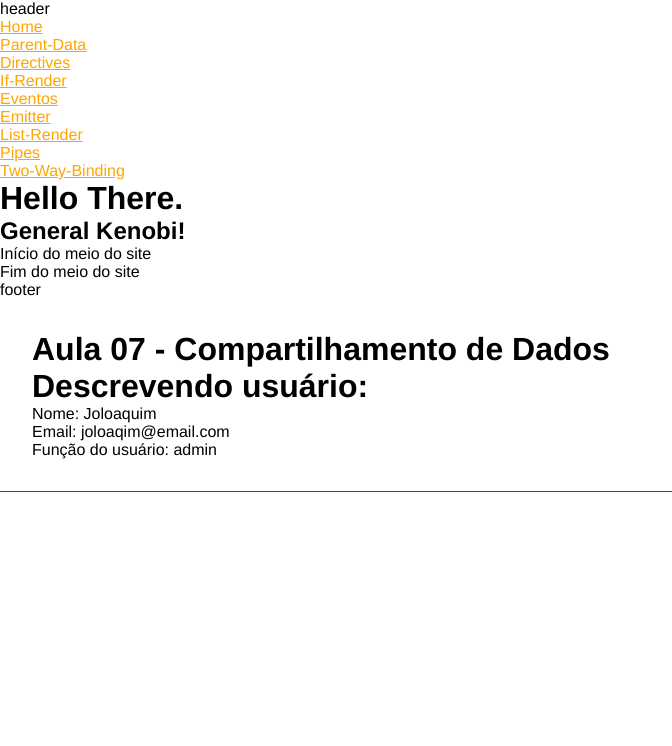
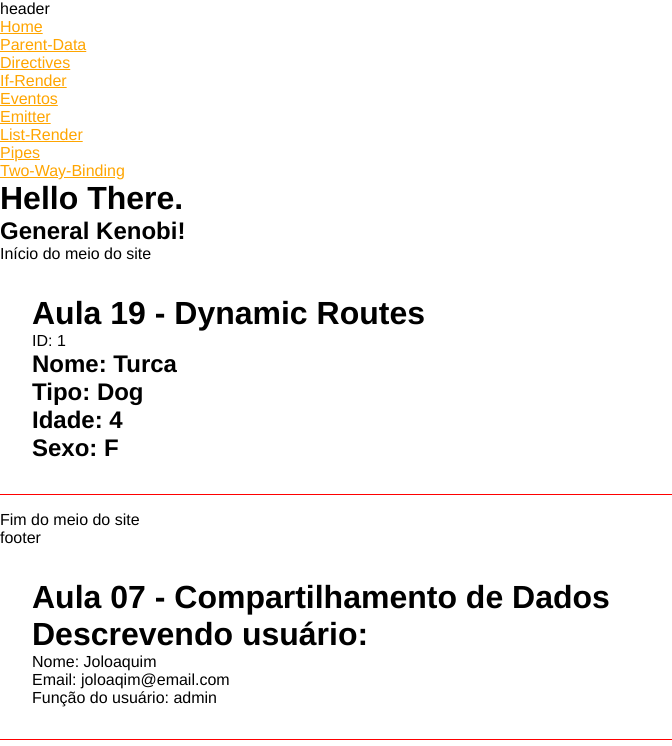
Before and after one commit to Josius/Estudos-Angular-Parte-1-Fundamentos, an Angular app: page /list-render/1 in a window 1280 px wide. Before the commit this address led to /. Shown: the top 746 px of the page, without its empty margins (0-672 px from the left). Built offline with nearby package versions, Linux system fonts and the light colour scheme; data requests are answered from the project's data file.

Commit message:
adiciona aula 19 Dynamic Routes - recuperando um único objeto da lista de objetos

```diff
--- a/src/app/app-routing.module.ts
+++ b/src/app/app-routing.module.ts
@@ -9,6 +9,7 @@
 import { ParentDataComponent } from "./components/parent-data/parent-data.component";
 import { PipesComponent } from "./components/pipes/pipes.component";
 import { TwoWayBindingComponent } from "./components/two-way-binding/two-way-binding.component";
+import { ItemDetailComponent } from "./components/item-detail/item-detail.component";
 
 const routes: Routes = [
     {path: '', component: FirstComponentComponent},
@@ -18,6 +19,7 @@
     {path: 'eventos', component: EventosComponent},
     {path: 'emitter', component: EmitterComponent},
     {path: 'list-render', component: ListRenderComponent},
+    {path: 'list-render/:id', component: ItemDetailComponent},
     {path: 'pipes', component: PipesComponent},
     {path: 'two-way-binding', component: TwoWayBindingComponent}
 ]
--- a/src/app/app.module.ts
+++ b/src/app/app.module.ts
@@ -15,6 +15,7 @@
 import { ListRenderComponent } from './components/list-render/list-render.component';
 import { PipesComponent } from './components/pipes/pipes.component';
 import { TwoWayBindingComponent } from './components/two-way-binding/two-way-binding.component';
+import { ItemDetailComponent } from './components/item-detail/item-detail.component';
 
 @NgModule({
   declarations: [
@@ -28,7 +29,8 @@
     ChangeNumberComponent,
     ListRenderComponent,
     PipesComponent,
-    TwoWayBindingComponent
+    TwoWayBindingComponent,
+    ItemDetailComponent
   ],
   imports: [
     BrowserModule,
--- /dev/null
+++ b/src/app/components/item-detail/item-detail.component.html
@@ -0,0 +1,8 @@
+<div *ngIf="animal" class="aula">
+	<h1>Aula 19 - Dynamic Routes</h1>
+	<p>ID: {{ animal.id }}</p>
+	<h2>Nome: {{ animal.name }}</h2>
+	<h2>Tipo: {{ animal.type }}</h2>
+	<h2>Idade: {{ animal.age }}</h2>
+	<h2>Sexo: {{ animal.sex }}</h2>
+</div>
--- /dev/null
+++ b/src/app/components/item-detail/item-detail.component.ts
@@ -0,0 +1,23 @@
+import { Component } from '@angular/core';
+import { Animal } from 'src/app/interfaces/Animal';
+import { ActivatedRoute } from '@angular/router';
+import { ListService } from 'src/app/services/list.service';
+
+@Component({
+  selector: 'app-item-detail',
+  templateUrl: './item-detail.component.html',
+  styleUrls: ['./item-detail.component.css']
+})
+export class ItemDetailComponent {
+
+  animal?: Animal;
+
+  constructor(private listService: ListService, private route: ActivatedRoute) {
+    this.getAnimal();
+  }
+
+  getAnimal() {
+    const id = Number(this.route.snapshot.paramMap.get('id'));
+    this.listService.getItem(id).subscribe((animal) => (this.animal = animal));
+  }
+}
--- a/src/app/components/list-render/list-render.component.html
+++ b/src/app/components/list-render/list-render.component.html
@@ -3,10 +3,15 @@
     <h1>Aula 13 - Importância das Interfaces</h1>
     <h1>Aula 16 - Services do Angular</h1>
     <h1>Aula 18 - Requisições HTTP</h1>
+    <h1>Aula 19 - Dynamic Routes</h1>
     <h2>Animais:</h2>
     <ul>
         <li *ngFor="let animal of animals">
-            Nome: {{ animal.name }} -   Tipo: {{ animal.type }}
+            <!-- linha abaixo, código da aula 19 -->
+            Nome: <a routerLink="/list-render/{{ animal.id }}">{{ animal.name }}</a> -   Tipo: {{ animal.type }}
+
+            <!-- linha abaixo, código das aulas 12, 13, 16 e 18 -->
+            <!-- Nome: {{ animal.name }} -   Tipo: {{ animal.type }} -->
             <button (click)="showAge(animal)">Show age</button>
             <button (click)="removeAnimal(animal)">Excluir</button>
         </li>
--- a/src/app/interfaces/Animal.ts
+++ b/src/app/interfaces/Animal.ts
@@ -1,4 +1,5 @@
 export interface Animal {
+    id: number;
     name: string;
     type: string;
     age: number;
--- a/src/app/services/list.service.ts
+++ b/src/app/services/list.service.ts
@@ -19,4 +19,9 @@
   getAll(): Observable<Animal[]> {
     return this.http.get<Animal[]>(this.apiUrl);
   }
+
+  getItem(id: number): Observable<Animal> {
+
+    return this.http.get<Animal>(`${this.apiUrl}/${id}`);
+  }
 }
```
Also changed, not shown: src/app/components/item-detail/item-detail.component.css (added), 2 other files (tests, documents, lock files or other folders).
